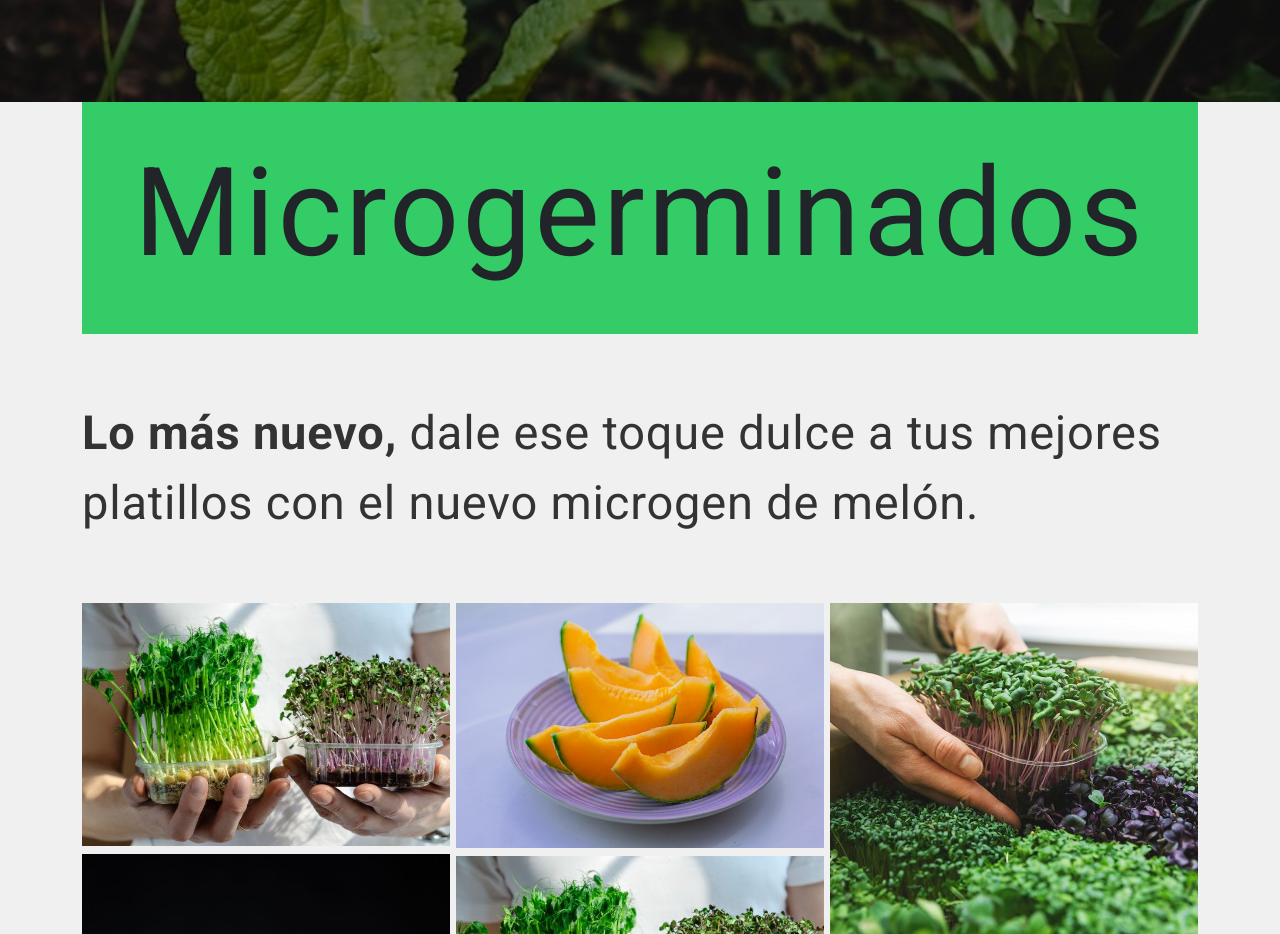
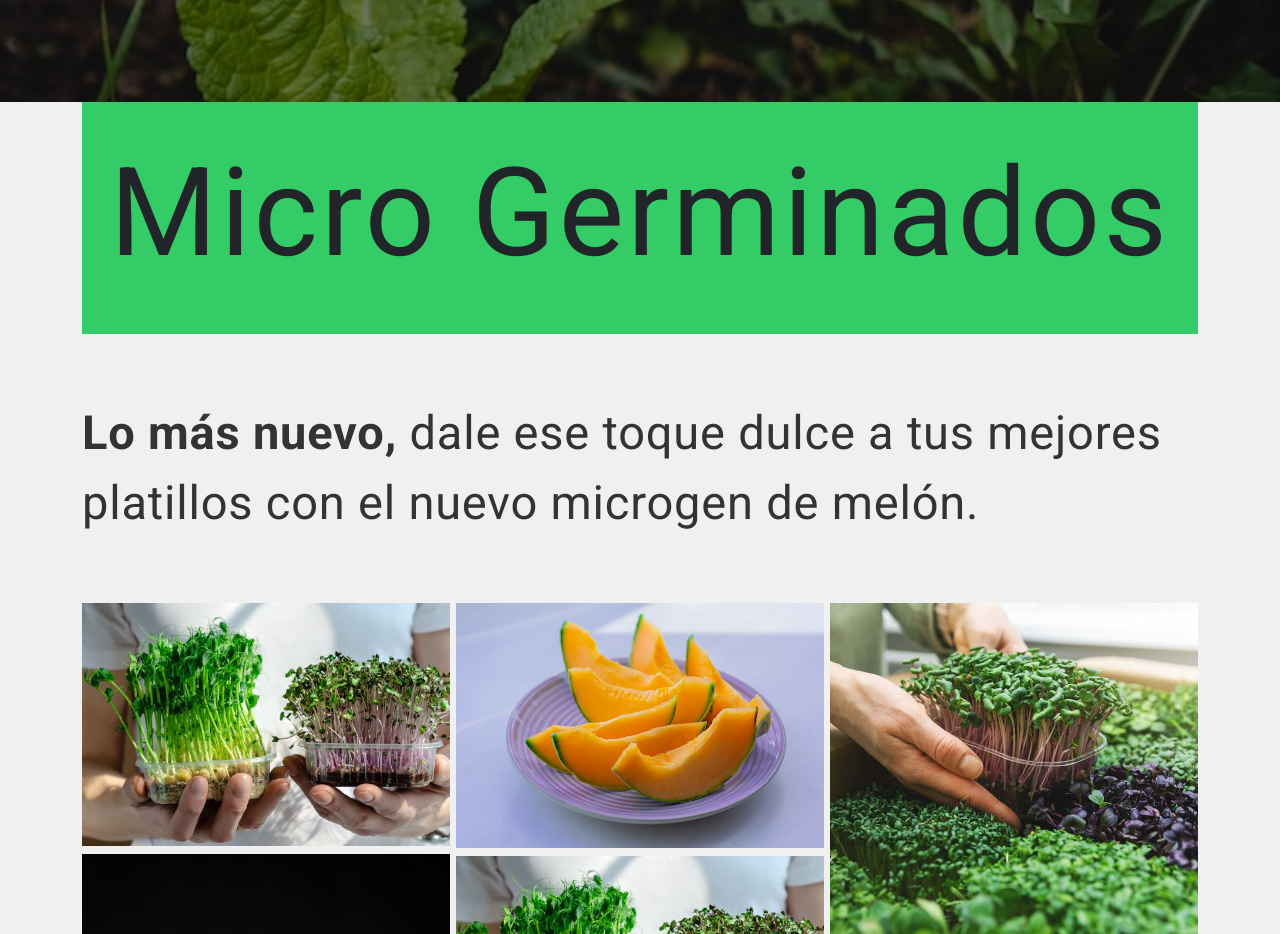
Before and after one commit to 4me7h/vepo, a React (Create React App) app: page / in a window 1280 px wide. Shown: the part 880-1814 px from the top of the page. Built offline with nearby package versions, Linux system fonts and the light colour scheme.

Commit message:
text: microgerminados

```diff
--- a/src/components/Micro.js
+++ b/src/components/Micro.js
@@ -23,7 +23,7 @@ const Micro = () => {
                             <div className="micro__header">
                                 <Fade direction="left" triggerOnce>
                                 <h3 className="text--subtitle">
-                                    Microgerminados
+                                    Micro Germinados
                                 </h3>
                                 </Fade>
                             </div>
```
